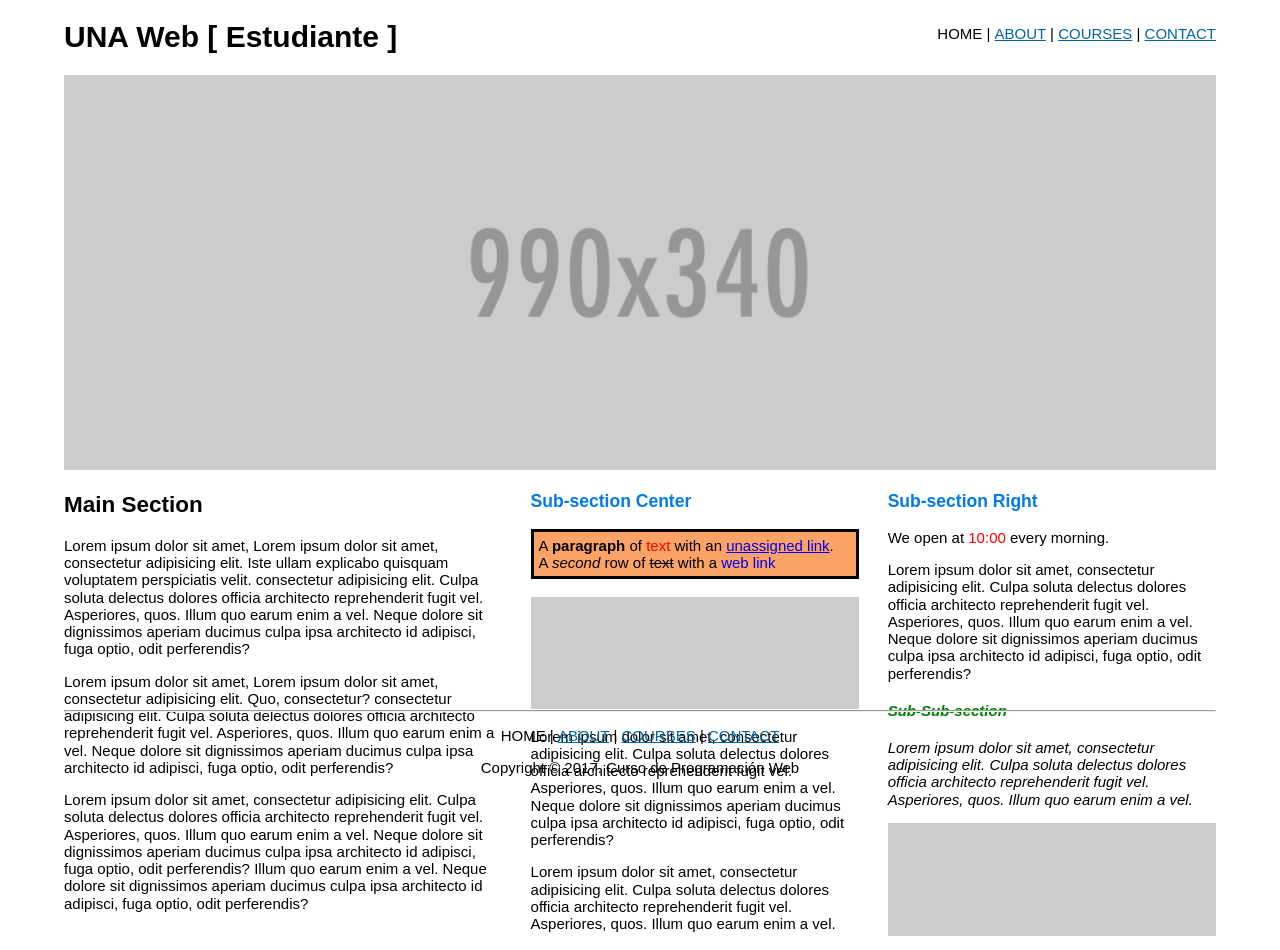
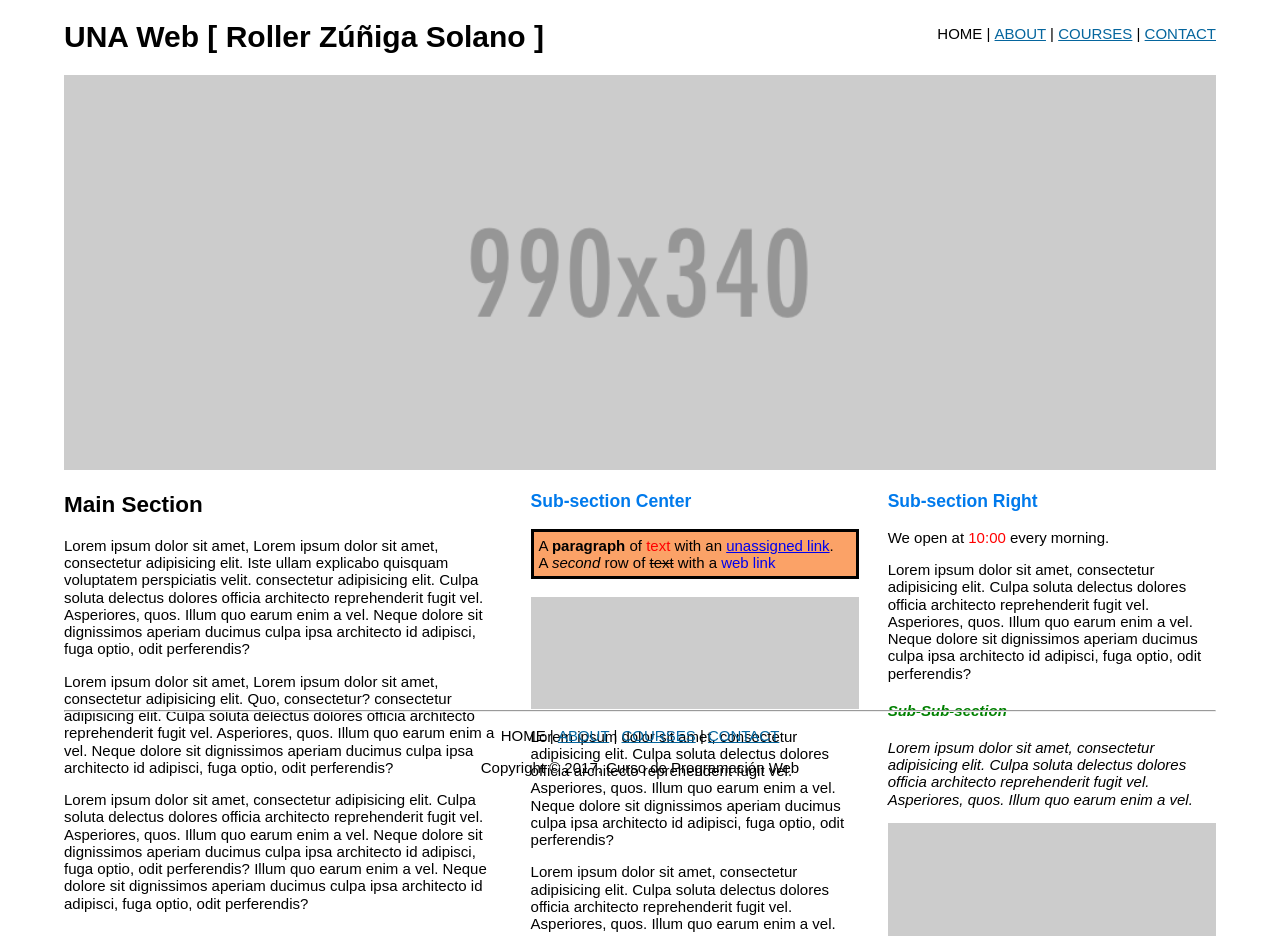
Before and after one commit to Roller94/exa, a plain HTML site: page html-css/index.html in a window 1280 px wide. Shown: the top 950 px of the page. Drawn offline with Linux system fonts and the light colour scheme.

```diff
--- a/html-css/index.html
+++ b/html-css/index.html
@@ -1,4 +1,5 @@
 <!DOCTYPE html>
+<!-- Utilización de zxx por uso de texto Lorem -->
 <html lang="zxx">
 	<head>
 		<meta charset="UTF-8">
@@ -19,7 +20,7 @@
 			<header>
 				<!-- Nombre de la página -->
 				<div class="namePag">
-					<h1>UNA Web [ Estudiante ]</h1>
+					<h1>UNA Web [ Roller Zúñiga Solano ]</h1>
 				</div>
 
 				<!-- Menú de opciones -->
```
